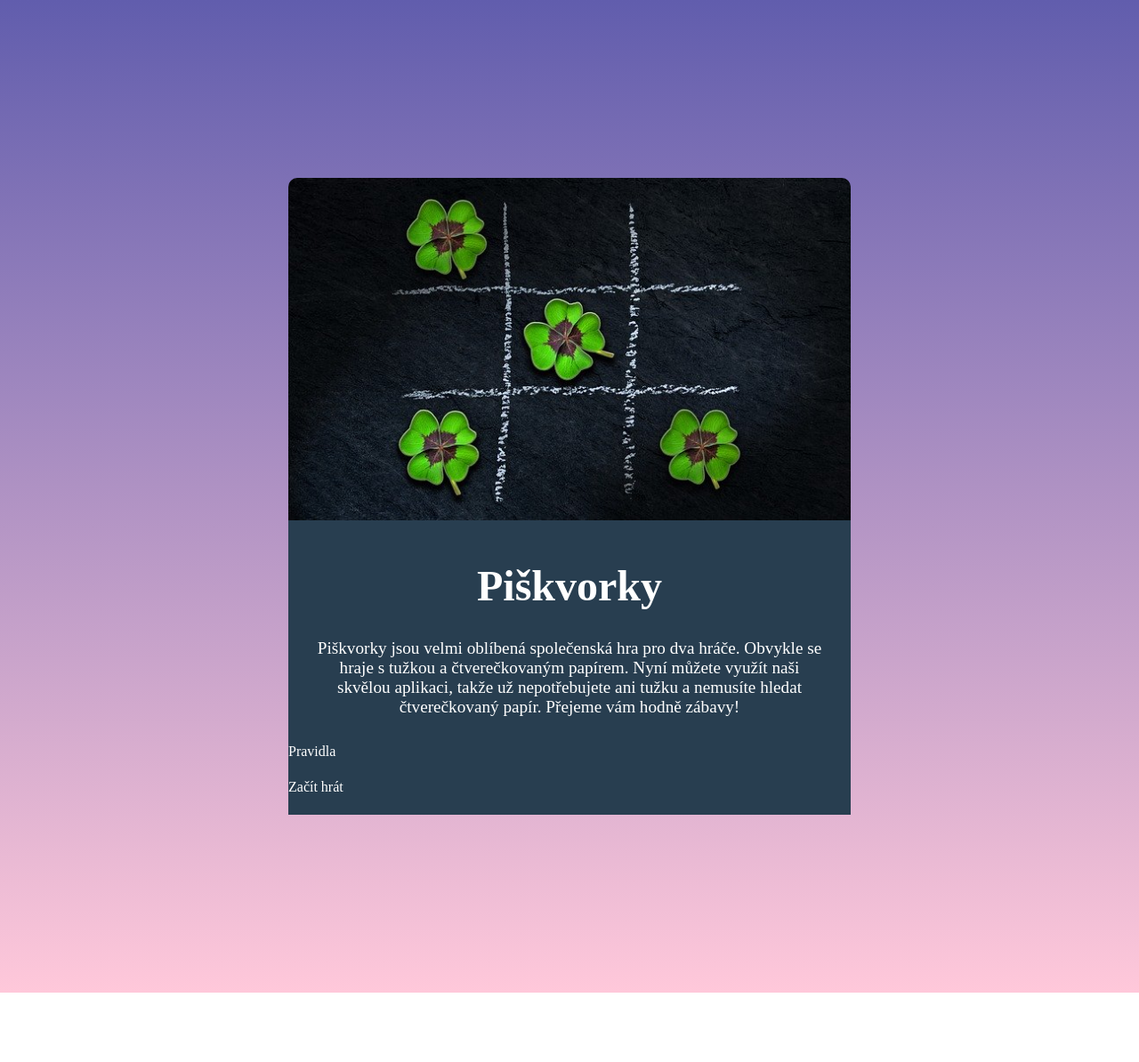
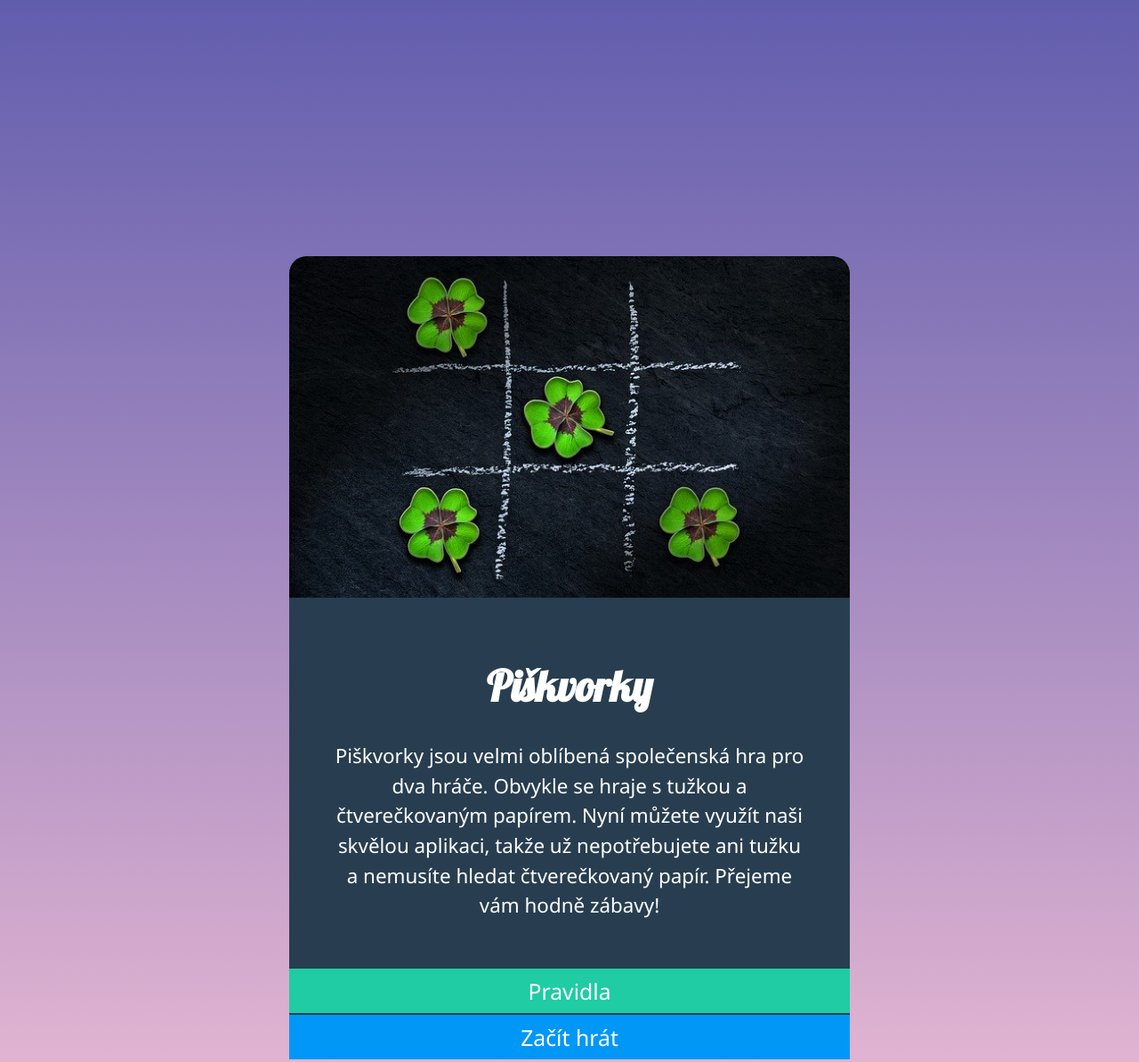
Before and after one commit to Bbbarbora/piskvorky, a plain HTML site: page index.html in a window 1280 px wide. Shown: the top 1194 px of the page at 89% size. Before the commit the page ends 1116 px from the top, so only its background shows below. Drawn offline with Linux system fonts and the light colour scheme; a web font is replaced by a local one.

Commit message:
feat: add main page layout with initial styles

```diff
--- a/index.html
+++ b/index.html
@@ -3,6 +3,9 @@
 <head>
     <meta charset="UTF-8">
     <meta name="viewport" content="width=device-width, initial-scale=1.0">
+    <link rel="preconnect" href="https://fonts.googleapis.com">
+    <link rel="preconnect" href="https://fonts.gstatic.com" crossorigin>
+    <link href="https://fonts.googleapis.com/css2?family=Lobster&family=Lora:ital@0;1&family=Montserrat:ital,wght@0,100..900;1,100..900&family=Playfair+Display:ital,wght@0,400..900;1,400..900&family=Reenie+Beanie&family=Roboto:ital,wght@0,100..900;1,100..900&display=swap" rel="stylesheet">
     <link rel="stylesheet" href="styles.css">
     <title>Piškvorky</title>
 </head>
@@ -11,7 +14,7 @@
     <div class="game-block">
         <!-- Uvodny obrazok -->
         <div class="game-block__image">
-            <img src="/uvodni.jpg" alt="piskvorky" class="game-block__img">
+            <img src="uvodni.jpg" alt="piskvorky" class="game-block__img">
         </div>
         <!-- Uvodny text -->
         <div class="game-block__intro">
--- a/styles.css
+++ b/styles.css
@@ -9,17 +9,21 @@ html{
 }
 
 body {
-    background-image: linear-gradient(#615dad,#ffc8da);
-    /* toto je druha mozsnost, aby sa pozadie neopakovalo a pokryvalo celu plochu
-     background-repeat: no-repeat;
+    background-image: linear-gradient(to bottom, #615dad,#ffc8da);
+    font-family:"Segoe UI","Noto Sans",Helvetica,Arial,sans-serif,"Apple Color Emoji","Segoe UI Emoji";
+
+
+    /* toto je druha moznost, aby sa pozadie neopakovalo a pokryvalo celu plochu
+    background-repeat: no-repeat;
     height: 100%;
-    background-attachment: fixed; */
+    background-attachment: fixed;  */
 
 }
 
 .game-block {
-    width: 50%;
-    margin: 200px auto;
+    max-width: 630px;
+    margin: 18rem auto;
+    flex: 1 1 50%;
     display: flex;
     flex-direction: column;
     background-color: #283e50;
@@ -27,22 +31,26 @@ body {
 }
 
 .game-block__intro {
-    padding: 10px 30px;
+    padding: 2rem 3rem;
     text-align: center;
 }
 
 .game-block__description {
-    font-size: 1.2rem;
+    font-size: 1.4rem;
+    line-height: 1.5;
+
+
 }
 
 .game-block__img{
     max-width: 100%;
-    border-radius: 10px 10px 0 0;
+    border-radius: 20px 20px 0 0;
 }
 
 .game-block__title {
+    font-family: 'Lobster';
+    font-size: 3rem;
     text-align: center;
-    font-size: 3rem;
 }
 
 
@@ -51,10 +59,44 @@ body {
 .game-block__nav {
     display: flex;
     flex-direction: column;
+    align-items: center;
+    gap: 2px;
 }
 
 .game-block__button {
     text-decoration: none;
-    height: 40px;
+    height: 3.125rem;
+    padding: 0 1.25rem;
+    font-size: 1.55rem;
+    font-weight: 400;
+    display: flex;
+    align-items: center;
+    justify-content: center;
 
 }
+
+a.game-block__button{
+    width: 100%;
+}
+
+.game-block__button:hover {
+    transition: all 0.3s ease-in-out
+}
+
+.game-block__button--rules{
+    background-color: #1fcca4;
+}
+
+.game-block__button--rules:hover {
+    background-color:#1cbb96;
+
+}
+
+.game-block__button--play {
+    background-color: #0197f6;
+}
+
+.game-block__button--play:hover{
+    background-color: #0090e9;
+
+}
```
